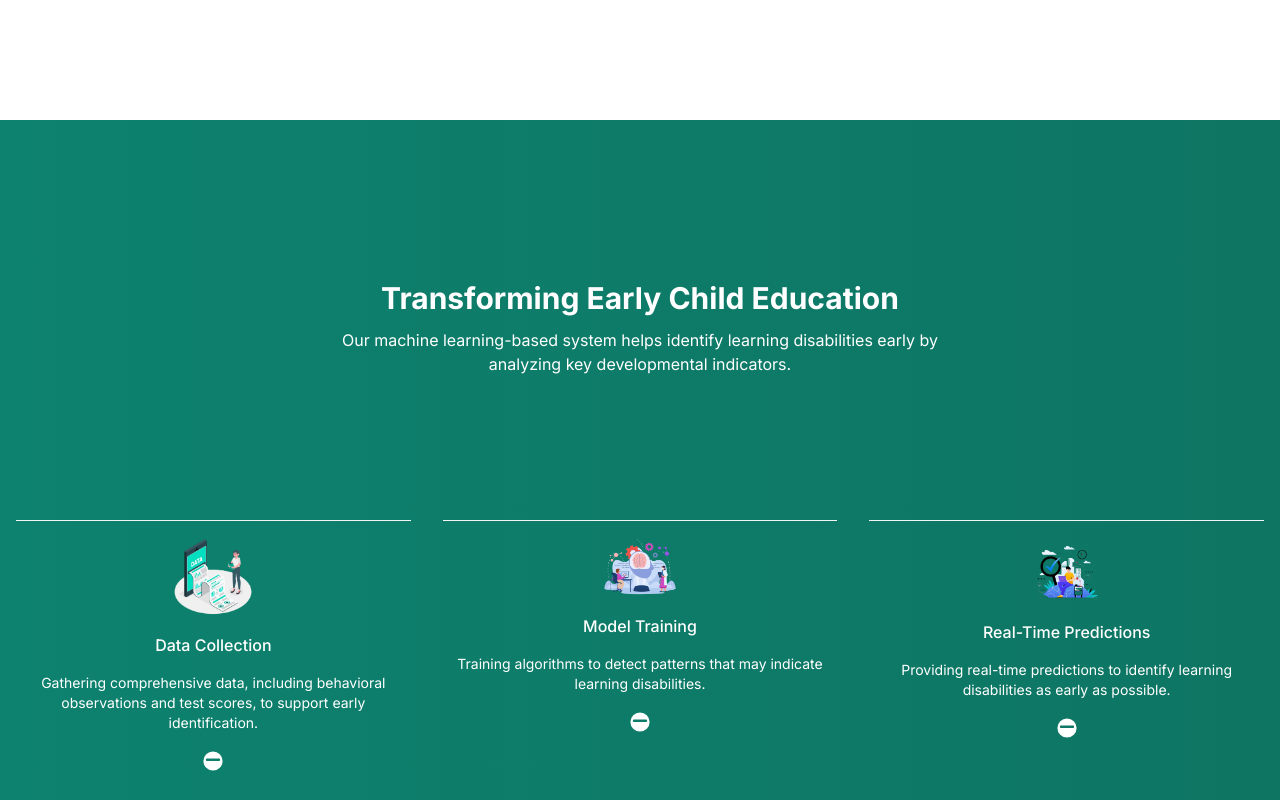
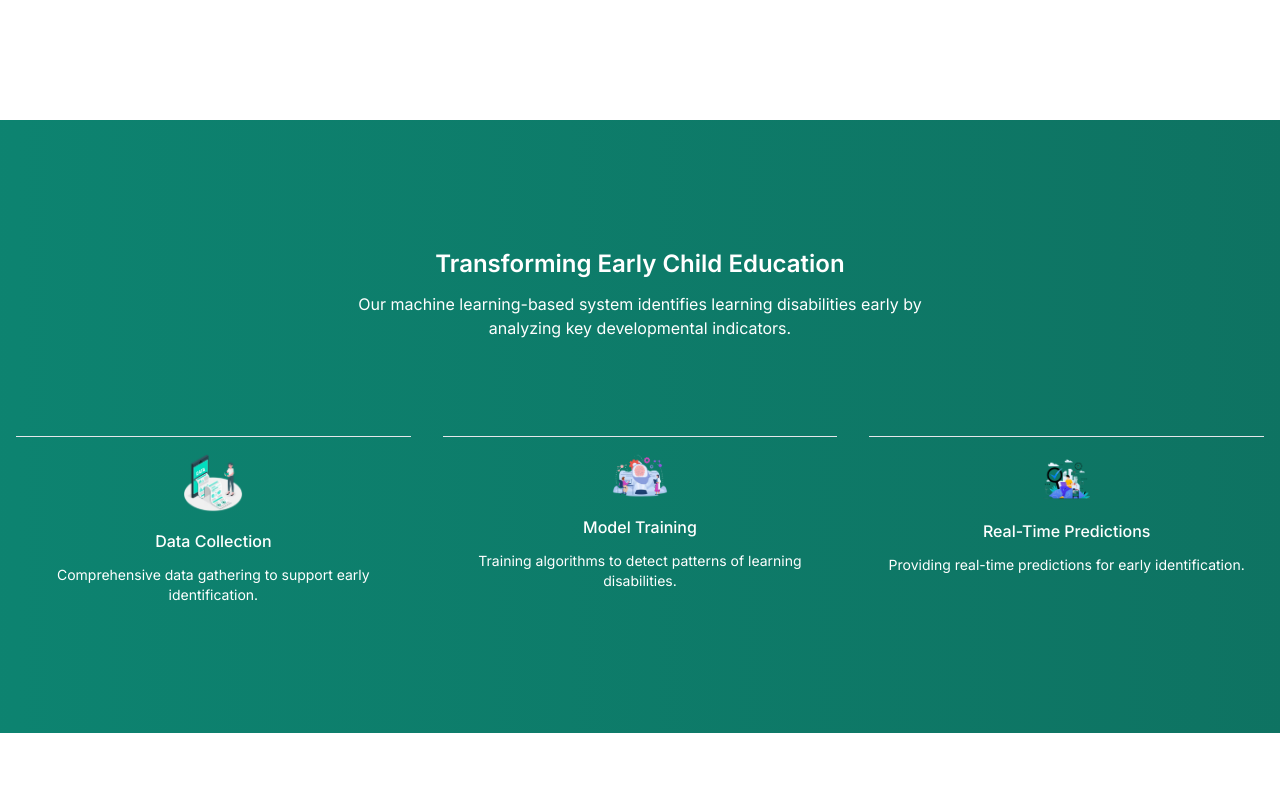
Before and after one commit to Kentoyyy/Thesis-Project, a Next.js app: page / in a window 1280 px wide. Shown: the part 760-1560 px from the top of the page. Built offline with nearby package versions, Linux system fonts and the light colour scheme.

Commit message:
cleaning code

```diff
--- a/app/page.tsx
+++ b/app/page.tsx
@@ -5,7 +5,6 @@ import Image from 'next/image';
 import data from '../public/images/data.png';
 import model from '../public/images/modeltraning.png';
 import time from '../public/images/realtime.png';
-
 
 export default function Home() {
   return (
@@ -35,63 +34,56 @@ export default function Home() {
         </div>
       </main>
 
-      <section id="machine-learning" className="bg-[#0D7C66] text-white py-40 relative overflow-hidden">
-        {/* Background Gradient */}
-        <div className="absolute inset-0">
-          <div className="w-full h-full bg-gradient-to-r from-teal-600 to-teal-800 opacity-25"></div>
-        </div>
-
-        {/* Content Container */}
+      <section id="machine-learning" className="bg-[#0D7C66] text-white py-32 relative">
+        <div className="absolute inset-0 bg-gradient-to-r from-teal-600 to-teal-800 opacity-30"></div>
         <div className="container mx-auto px-4 text-center relative z-10">
-          <h2 className="text-2xl md:text-3xl font-bold text-white mb-3">Transforming Early Child Education</h2>
-          <p className="mb-36 max-w-2xl mx-auto text-xs md:text-base">
-            Our machine learning-based system helps identify learning disabilities early by analyzing key developmental indicators.
+          <h2 className="text-xl md:text-2xl font-semibold mb-3">Transforming Early Child Education</h2>
+          <p className="mb-24 max-w-xl mx-auto text-sm md:text-base">
+            Our machine learning-based system identifies learning disabilities early by analyzing key developmental indicators.
           </p>
 
-          {/* Features Grid */}
           <div className="grid grid-cols-1 md:grid-cols-3 gap-8">
-            {/* Data Collection */}
-            <div className="flex flex-col items-center text-center border-t border-gray-100 pt-4 transition-transform transform hover:scale-105">
-              <Image src={data} alt="Data Collection" width={80} height={80} className="mb-4" />
-              <h3 className="text-base font-medium mb-4">Data Collection</h3>
-              <p className="text-xs md:text-sm">
-                Gathering comprehensive data, including behavioral observations and test scores, to support early identification.
-              </p>
-              <svg xmlns="http://www.w3.org/2000/svg" className="h-6 w-6 text-white mt-4" viewBox="0 0 20 20" fill="currentColor">
-                <path d="M2 10a8 8 0 1116 0 8 8 0 01-16 0zM5 8a1 1 0 000 2h10a1 1 0 100-2H5z" />
-              </svg>
-            </div>
-
-            {/* Model Training */}
-            <div className="flex flex-col items-center text-center border-t border-gray-100 pt-4 transition-transform transform hover:scale-105">
-              <Image src={model} alt="Model Training" width={80} height={80} className="mb-4" />
-              <h3 className="text-base font-medium mb-4">Model Training</h3>
-              <p className="text-xs md:text-sm">
-                Training algorithms to detect patterns that may indicate learning disabilities.
-              </p>
-              <svg xmlns="http://www.w3.org/2000/svg" className="h-6 w-6 text-white mt-4" viewBox="0 0 20 20" fill="currentColor">
-                <path d="M2 10a8 8 0 1116 0 8 8 0 01-16 0zM5 8a1 1 0 000 2h10a1 1 0 100-2H5z" />
-              </svg>
-            </div>
-
-            {/* Real-Time Predictions */}
-            <div className="flex flex-col items-center text-center border-t border-gray-100 pt-4 transition-transform transform hover:scale-105">
-              <Image src={time} alt="Real-Time Predictions" width={80} height={80} className="mb-4" />
-              <h3 className="text-base font-medium mb-4">Real-Time Predictions</h3>
-              <p className="text-xs md:text-sm">
-                Providing real-time predictions to identify learning disabilities as early as possible.
-              </p>
-              <svg xmlns="http://www.w3.org/2000/svg" className="h-6 w-6 text-white mt-4" viewBox="0 0 20 20" fill="currentColor">
-                <path d="M2 10a8 8 0 1116 0 8 8 0 01-16 0zM5 8a1 1 0 000 2h10a1 1 0 100-2H5z" />
-              </svg>
-            </div>
+            {[
+              {
+                src: data,
+                alt: "Data Collection",
+                title: "Data Collection",
+                description:
+                  "Comprehensive data gathering to support early identification.",
+              },
+              {
+                src: model,
+                alt: "Model Training",
+                title: "Model Training",
+                description:
+                  "Training algorithms to detect patterns of learning disabilities.",
+              },
+              {
+                src: time,
+                alt: "Real-Time Predictions",
+                title: "Real-Time Predictions",
+                description:
+                  "Providing real-time predictions for early identification.",
+              },
+            ].map((feature, index) => (
+              <div
+                key={index}
+                className="flex flex-col items-center text-center border-t border-gray-200 pt-4 transition-transform transform hover:scale-105"
+              >
+                <Image
+                  src={feature.src}
+                  alt={feature.alt}
+                  width={60}
+                  height={60}
+                  className="mb-4"
+                />
+                <h3 className="text-base font-medium mb-3">{feature.title}</h3>
+                <p className="text-xs md:text-sm">{feature.description}</p>
+              </div>
+            ))}
           </div>
-
-          {/* Call to Action */}
-
         </div>
       </section>
-
 
       <section className="bg-white text-teal-900 py-16">
         <div className="container mx-auto px-6 text-center">
@@ -100,45 +92,45 @@ export default function Home() {
             Identifying learning disabilities early can significantly impact a child’s educational journey. Our advanced system helps pinpoint challenges before they affect learning, allowing for timely intervention and support.
           </p>
           <div className="grid grid-cols-1 md:grid-cols-4 gap-8">
-            {/* Benefit 1 */}
-            <div className="flex flex-col items-center p-6 bg-teal-50 rounded-lg">
-              <h3 className="text-lg font-medium mb-2">Early Intervention</h3>
-              <p className="text-sm text-gray-600">
-                Address learning challenges early to improve long-term educational outcomes.
-              </p>
-            </div>
-            {/* Benefit 2 */}
-            <div className="flex flex-col items-center p-6 bg-teal-50 rounded-lg">
-              <h3 className="text-lg font-medium mb-2">Personalized Support</h3>
-              <p className="text-sm text-gray-600">
-                Tailor interventions and support strategies to each child’s unique needs.
-              </p>
-            </div>
-            {/* Benefit 3 */}
-            <div className="flex flex-col items-center p-6 bg-teal-50 rounded-lg">
-              <h3 className="text-lg font-medium mb-2">Enhanced Learning Environment</h3>
-              <p className="text-sm text-gray-600">
-                Foster a supportive and understanding learning environment.
-              </p>
-            </div>
-            {/* Benefit 4 */}
-            <div className="flex flex-col items-center p-6 bg-teal-50 rounded-lg">
-              <h3 className="text-lg font-medium mb-2">Data-Driven Insights</h3>
-              <p className="text-sm text-gray-600">
-                Utilize data to make informed decisions and improve educational strategies.
-              </p>
-            </div>
+            {[
+              {
+                title: "Early Intervention",
+                description:
+                  "Address learning challenges early to improve long-term educational outcomes.",
+              },
+              {
+                title: "Personalized Support",
+                description:
+                  "Tailor interventions and support strategies to each child’s unique needs.",
+              },
+              {
+                title: "Enhanced Learning Environment",
+                description:
+                  "Foster a supportive and understanding learning environment.",
+              },
+              {
+                title: "Data-Driven Insights",
+                description:
+                  "Utilize data to make informed decisions and improve educational strategies.",
+              },
+            ].map((benefit, index) => (
+              <div key={index} className="flex flex-col items-center p-6 bg-teal-50 rounded-lg">
+                <h3 className="text-lg font-medium mb-2">{benefit.title}</h3>
+                <p className="text-sm text-gray-600">{benefit.description}</p>
+              </div>
+            ))}
           </div>
           <div className="mt-12">
-            <a href="#contact" className="px-8 py-3 bg-teal-600 text-white font-medium rounded-full hover:bg-teal-700 transition duration-300">
+            <a
+              href="#contact"
+              className="px-8 py-3 bg-teal-600 text-white font-medium rounded-full hover:bg-teal-700 transition duration-300"
+            >
               Contact Us to Learn More
             </a>
           </div>
         </div>
       </section>
 
-
-
       <Footer />
     </>
   );
```
Also changed, not shown: app/login/register/page.tsx (+7 -23 lines).
